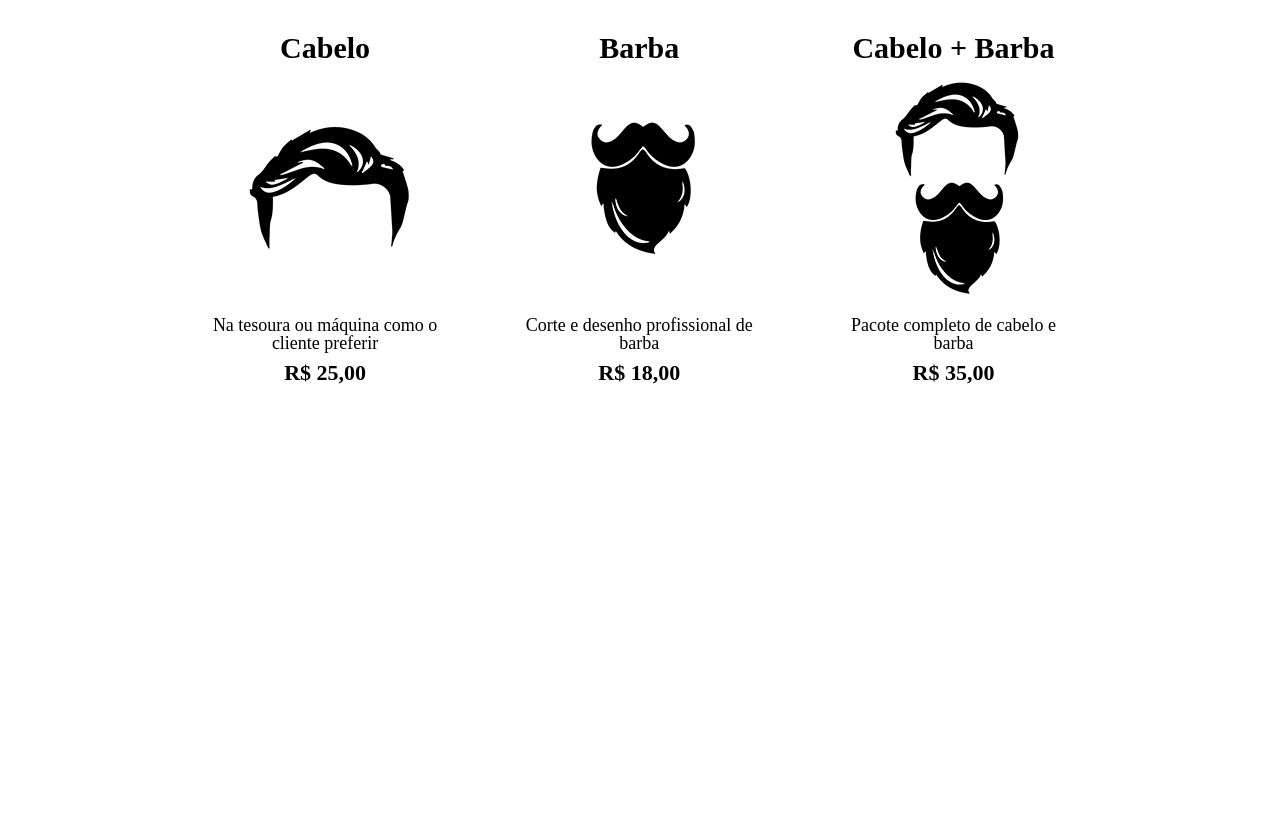
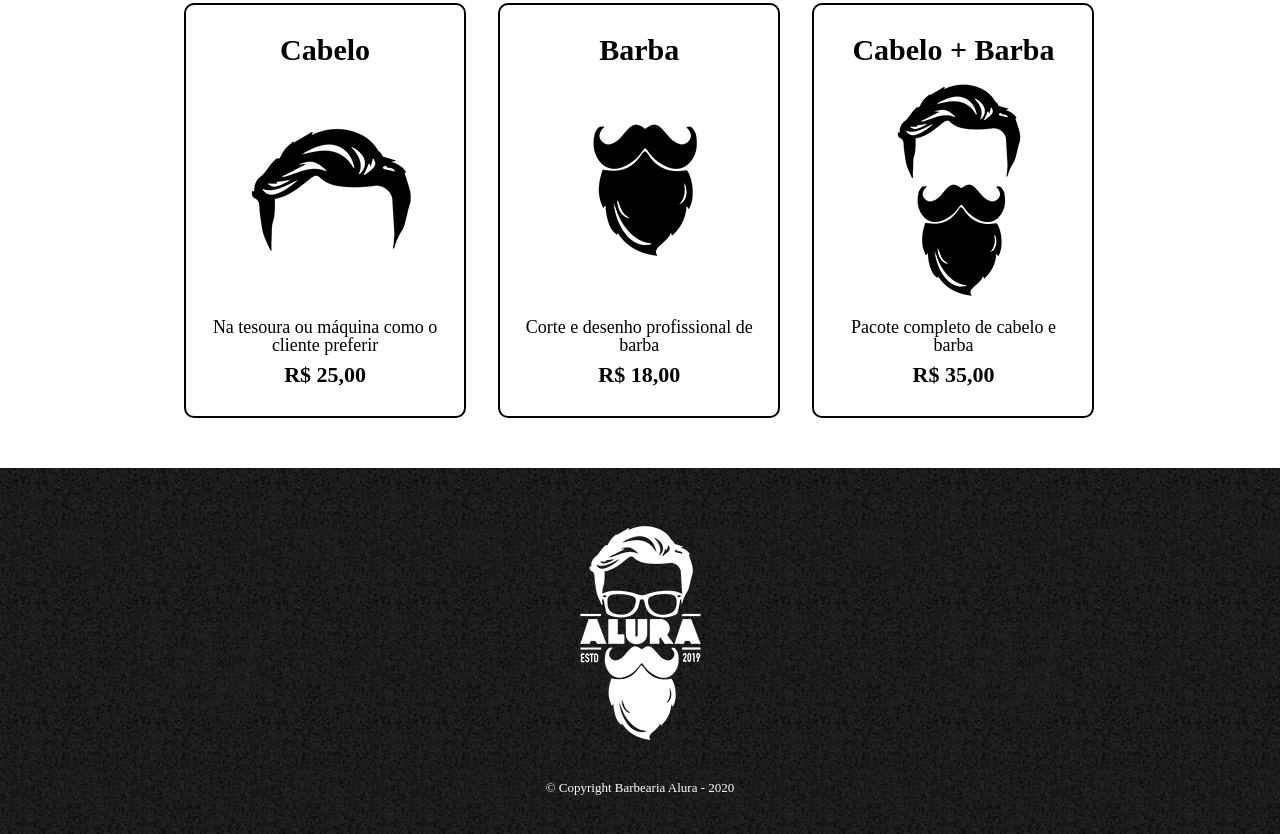
Before and after one commit to NobuyoshiIshizuka-zz/Front-End-training-with-Alura, a plain HTML site: page produtos.html in a window 1280 px wide. Shown: the part 340-1174 px from the top of the page. Before the commit the page ends 804 px from the top, so only its background shows below. Drawn offline with Linux system fonts and the light colour scheme.

Commit message:
page produtos v3

```diff
--- a/css/produtos.css
+++ b/css/produtos.css
@@ -45,7 +45,27 @@ nav a{
     margin: 0 1.5%;
     padding: 30px 20px;
     box-sizing: border-box;
+    border: 2px solid #000000;
+    border-radius: 10px;
 }
+
+nav a:hover {
+    color: #C78C19;
+    text-decoration: underline;
+}
+
+.produtos li:hover {
+    border-color: #C78C19;
+}
+
+.produtos li:active {
+    border-color: #088C19;
+}
+
+.produtos li:hover h2 {
+    font-size: 34px;
+}
+
 
 .produtos h2 {
     font-size: 30px;
@@ -61,3 +81,15 @@ nav a{
     font-weight: bold;
     margin-top: 10px;
 }
+
+footer {
+    text-align: center;
+    background: url("bg.jpg");
+    padding: 40px 0;
+}
+
+.copyright {
+   color: #FFFFFF;
+   font-size: 13px;
+   margin: 20px 0 0;
+}
--- a/produtos.html
+++ b/produtos.html
@@ -45,6 +45,11 @@
         </ul>
     </main>
 
+    <footer>
+        <img src="img/logo-branco.png" alt="logo-branco">
+        <p class="copyright">&copy; Copyright Barbearia Alura - 2020</p>
+    </footer>
+
 
 </body>
 </html>
```
Also changed, not shown: css/bg.jpg (renamed from img/bg.jpg).
